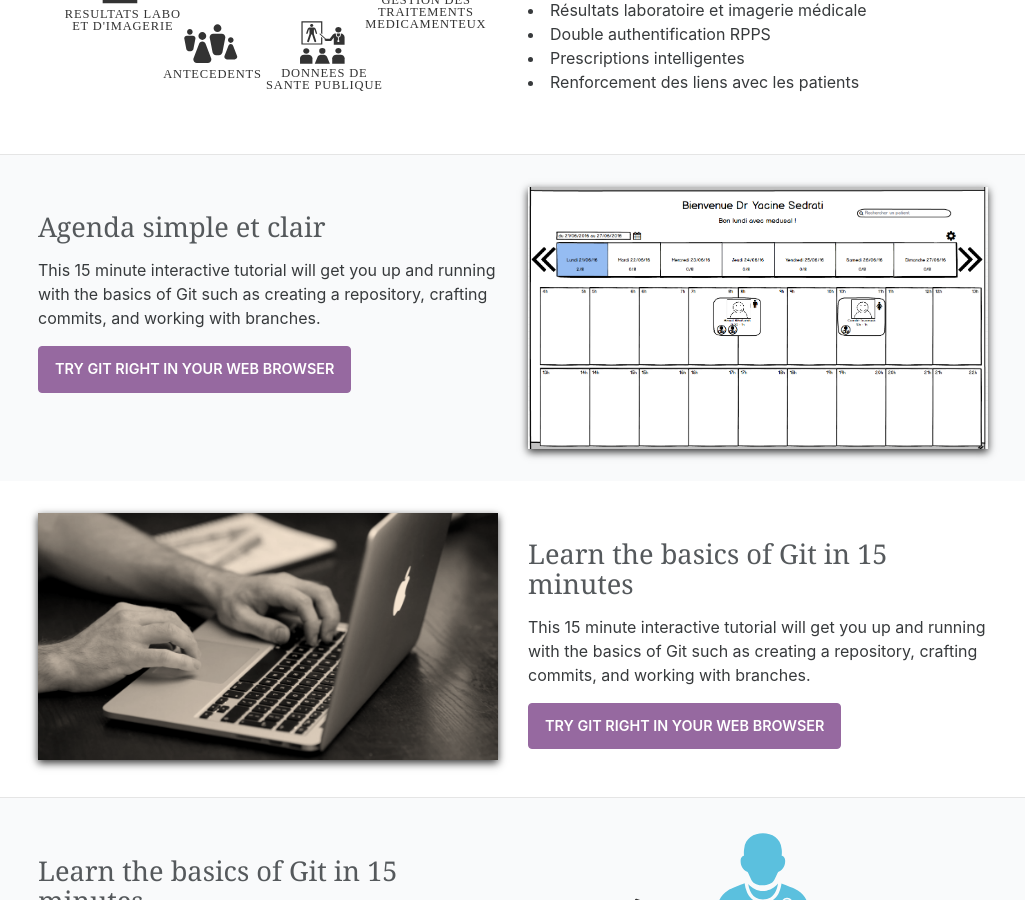
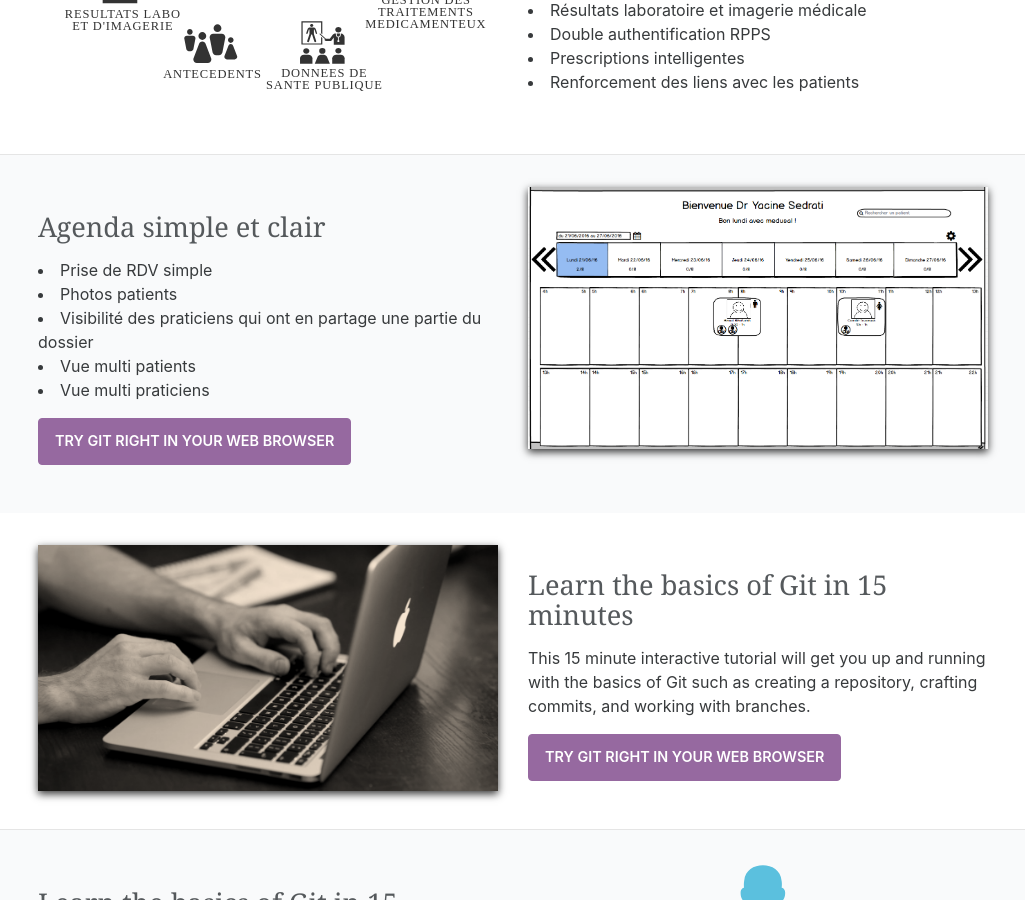
Before and after one commit to medusal/medusal.github.io, a Jekyll site: the page built from _pages/home.html, in a window 1280 px wide and 900 px high, scrolled down 1497 px. Shown: the whole window, without its empty margins (127-1152 px from the left). Built offline with Jekyll 4.4.1, drawn with Linux system fonts in a browser that asks for light colours.

Commit message:
Update from Forestry.io - _pages/home.html

```diff
--- a/_pages/home.html
+++ b/_pages/home.html
@@ -89,7 +89,12 @@ permalink: "/"
       <div class="row">
         <div class="col-xs-12 col-md-6">
           <h2>Agenda simple et clair</h2>
-          <p>This 15 minute interactive tutorial will get you up and running with the basics of Git such as creating a repository, crafting commits, and working with branches.</p>
+          <p>
+            <li>Prise de RDV simple</li>
+            <li>Photos patients</li>
+            <li>Visibilité des praticiens qui ont en partage une partie du dossier</li>
+            <li>Vue multi patients</li>
+            <li>Vue multi praticiens</li></p>
           <p>
             <a href="/about" class="btn btn-primary">
               Try Git right in your web browser
```
